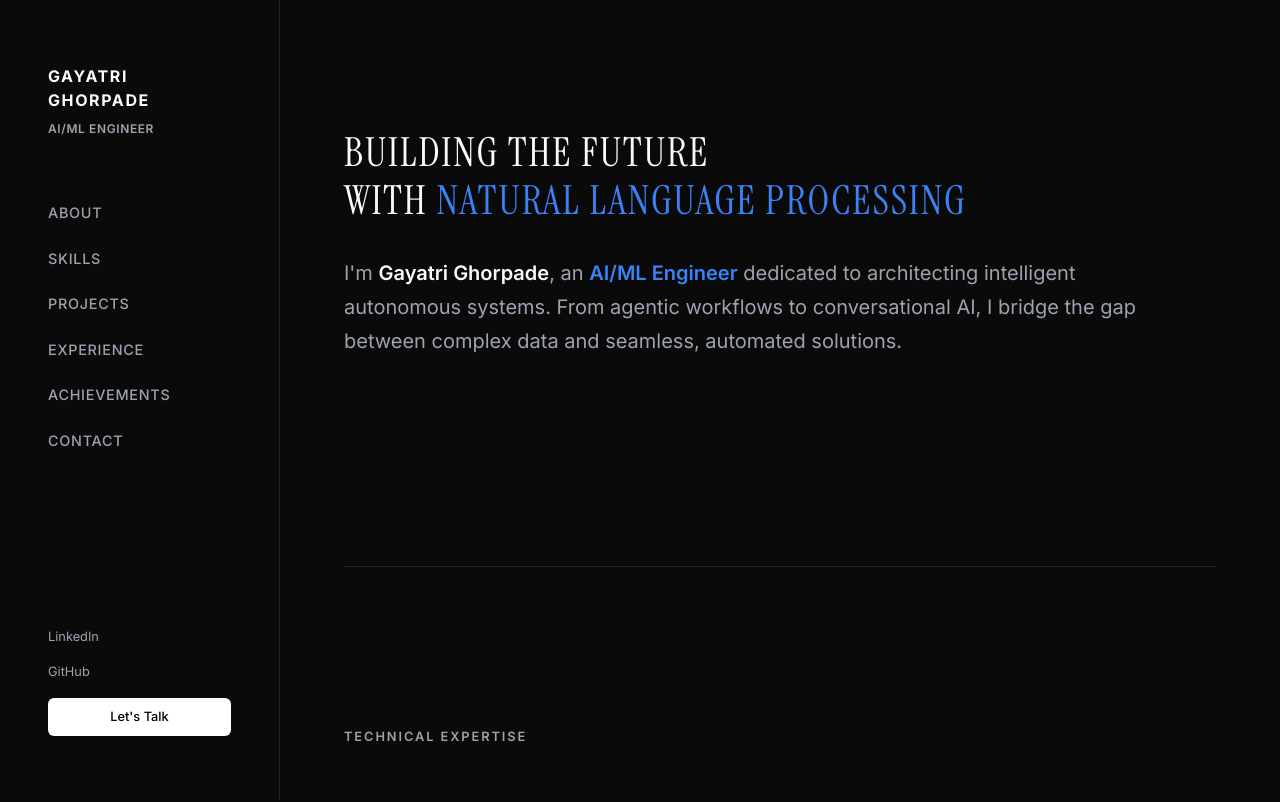
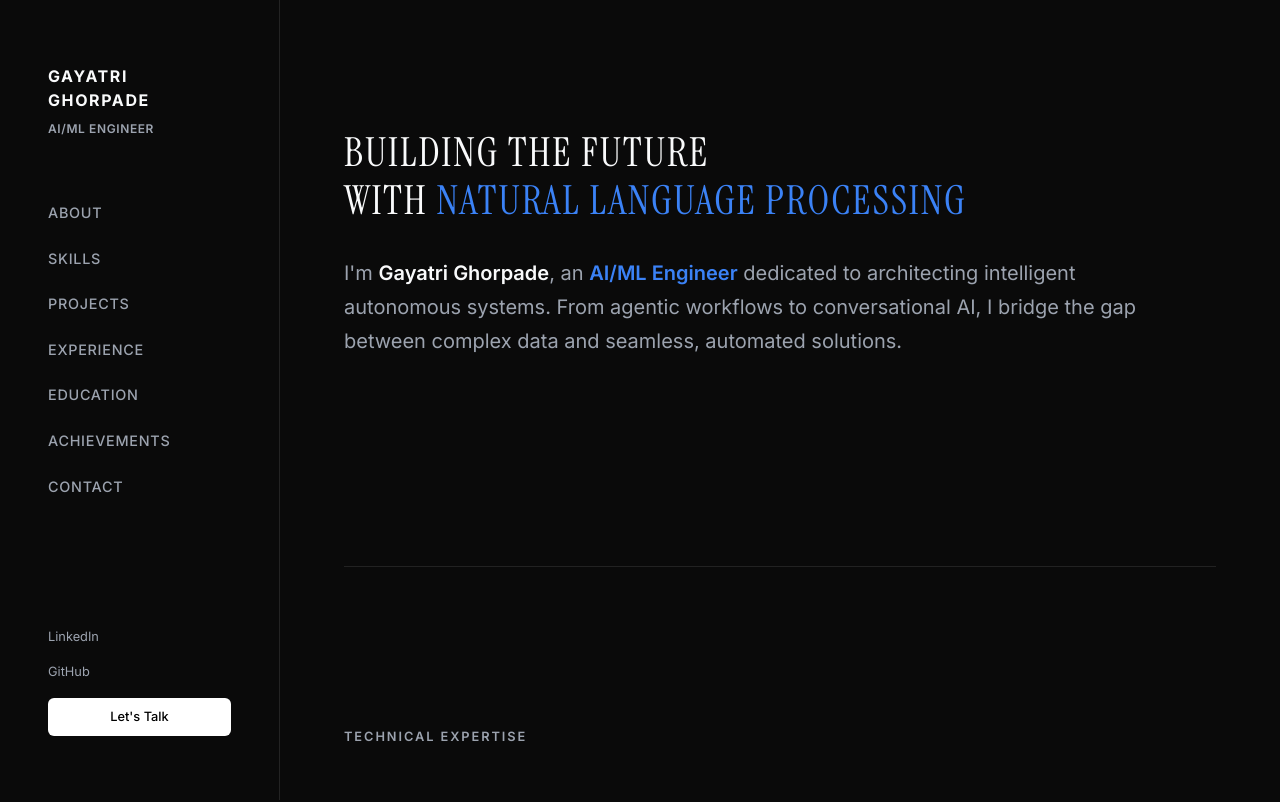
Before and after one commit to Gayatri1626/portfolio, a React app: page / in a window 1280 px wide. Shown: the top 802 px of the page. Built offline with nearby package versions, Linux system fonts and the light colour scheme; the HTML template or start-up script is replaced by a standard one.

Commit message:
Add Education to sidebar navigation

```diff
--- a/src/App.jsx
+++ b/src/App.jsx
@@ -200,6 +200,7 @@ const Home = () => {
             <a href="#skills">Skills</a>
             <a href="#projects">Projects</a>
             <a href="#experience">Experience</a>
+            <a href="#education">Education</a>
             <a href="#achievements">Achievements</a>
             <a href="#contact">Contact</a>
           </nav>
```
